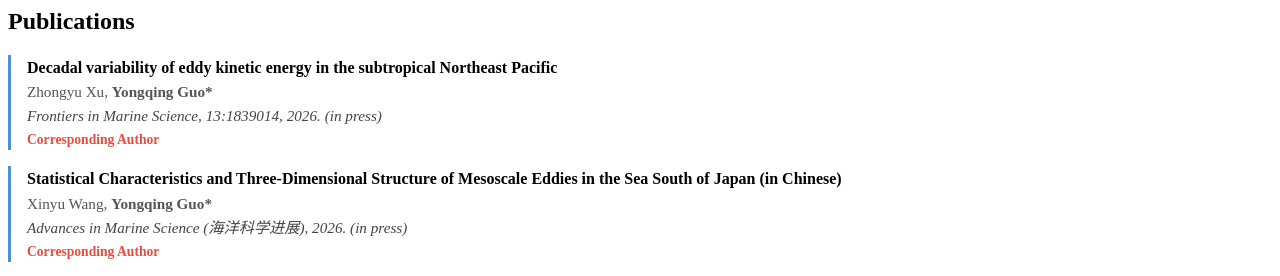
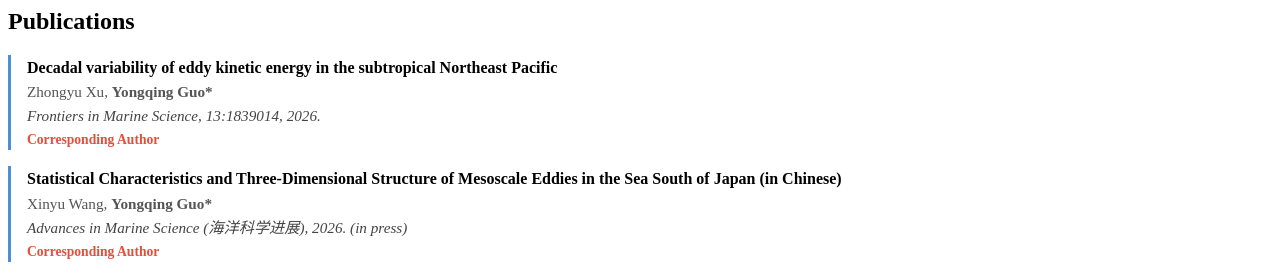
Before and after one commit to guoyq0314/guoyq0314.github.io, a Jekyll site: the page built from index.md, in a window 1280 px wide and 900 px high, scrolled down 845 px. Shown: the part 153-429 px from the top of the window. Built offline with Jekyll 4.4.1, drawn with Linux system fonts in a browser that asks for light colours; our own code applies the rules of GitHub Pages for plain Markdown files.

Commit message:
Clean up conference field in publications.yml
Removed HTML tags from conference field.

```diff
--- a/_data/publications.yml
+++ b/_data/publications.yml
@@ -2,7 +2,7 @@
   - title: "Decadal variability of eddy kinetic energy in the subtropical Northeast Pacific"
     authors: "Zhongyu Xu, <strong>Yongqing Guo*</strong>"
     conference_short: Front. Mar. Sci.
-    conference: "Frontiers in Marine Science, 13:1839014, 2026. <em>(in press)</em>"
+    conference: "Frontiers in Marine Science, 13:1839014, 2026."
     notes: Corresponding Author
 
   - title: "Statistical Characteristics and Three-Dimensional Structure of Mesoscale Eddies in the Sea South of Japan (in Chinese)"
```
